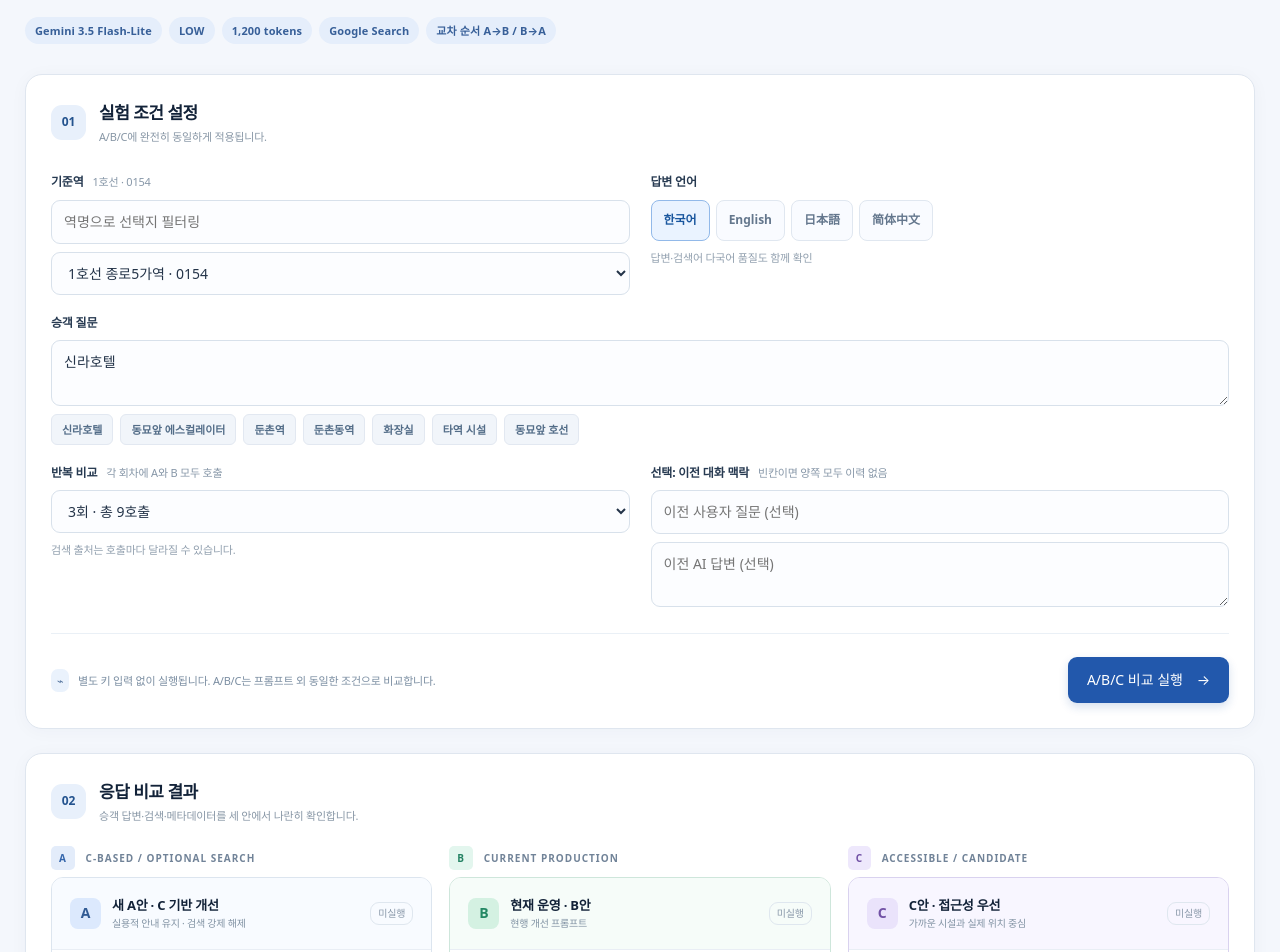
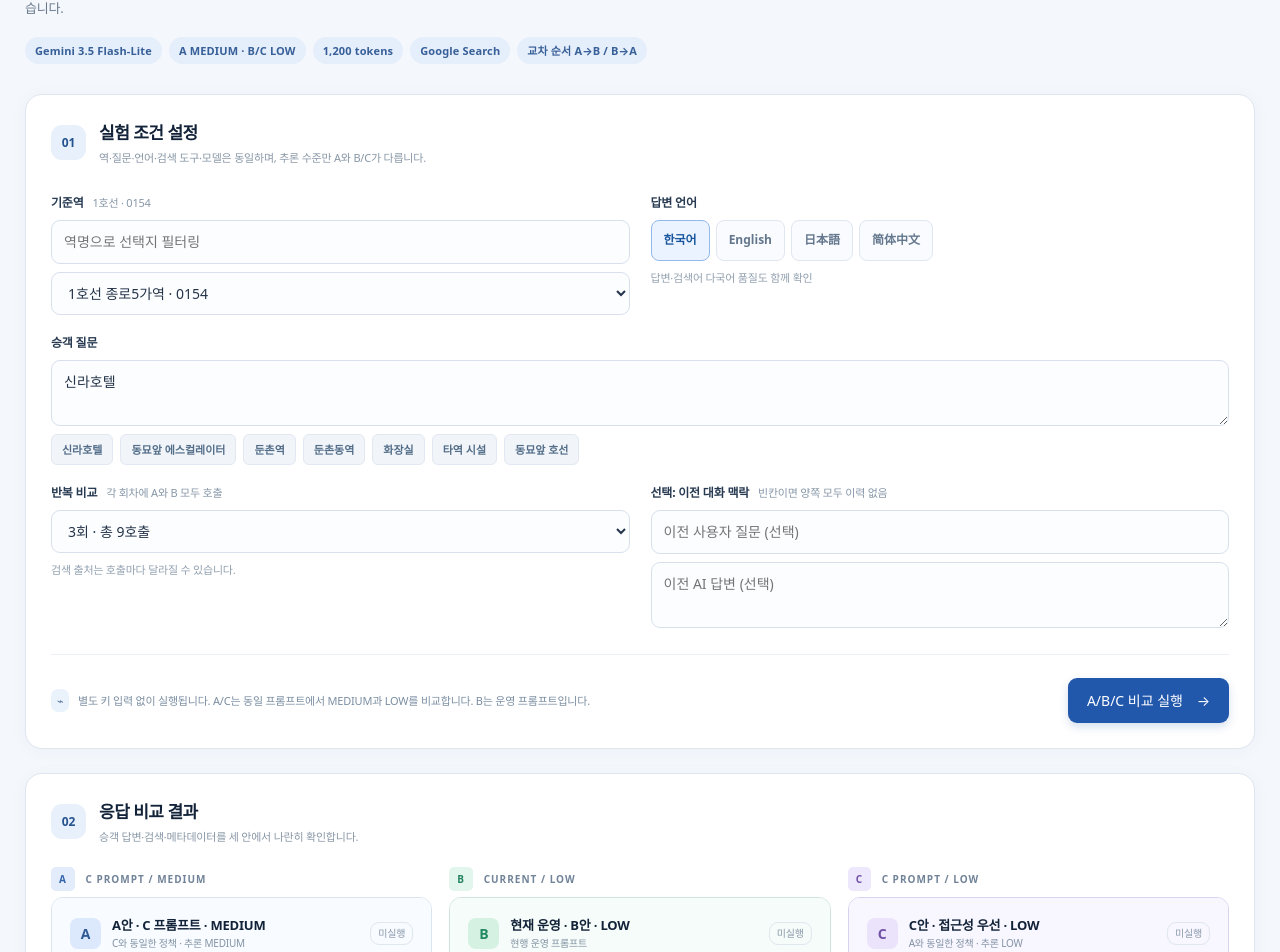
Before and after one commit to kochenkvj-code/subway-ai-guide, a Next.js app: page /search-lab/chat-ab in a window 1280 px wide. Shown: the part 219-1171 px from the top of the page. Built offline with nearby package versions, Linux system fonts and the light colour scheme.

Commit message:
Show lab A/C exact prompt match and MEDIUM versus LOW comparison

```diff
--- a/app/search-lab/chat-ab/ChatAB.jsx
+++ b/app/search-lab/chat-ab/ChatAB.jsx
@@ -19,7 +19,7 @@ const avg=(runs,variant,field)=>{const a=runs.map(x=>x[variant]?.[field]).filter
 const isHttp=url=>{try{return ['http:','https:'].includes(new URL(url).protocol);}catch{return false;}};
 
 function ResultCard({type,data}){
-  const labels={A:['새 A안 · C 기반 개선','실용적 안내 유지 · 검색 강제 해제'],B:['현재 운영 · B안','현행 개선 프롬프트'],C:['C안 · 접근성 우선','가까운 시설과 실제 위치 중심']};
+  const labels={A:['A안 · C 프롬프트 · MEDIUM','C와 동일한 정책 · 추론 MEDIUM'],B:['현재 운영 · B안 · LOW','현행 운영 프롬프트'],C:['C안 · 접근성 우선 · LOW','A와 동일한 정책 · 추론 LOW']};
   return <article className={'cab-result cab-result-'+type.toLowerCase()}>
     <div className="cab-result-head">
       <div className="cab-result-ident">
@@ -38,6 +38,7 @@ function ResultCard({type,data}){
       <div className="cab-answer-label">승객에게 보이는 답변</div>
       <div className="cab-answer">{data.answer}</div>
       <div className="cab-meta-grid">
+        <div><span>추론 수준</span><strong>{data.thinkingLevel|| (type==='A'?'MEDIUM':'LOW')}</strong></div>
         <div><span>추천 메뉴</span><strong>{data.recommendedMenu||'없음'}</strong></div>
         <div><span>목적지 검색어</span><strong>{data.routeQuery||'없음'}</strong></div>
         <div><span>종료 사유</span><strong>{data.finishReason||'—'}</strong></div>
@@ -131,7 +132,7 @@ export default function ChatAB(){
     }finally{setBusy(false);controllerRef.current=null;}
   }
   function download(){
-    const data={exportedAt:new Date().toISOString(),configuration:{stationCode,station:cleanName(station),lang,question,repeat,variants:['A','B','C'],contextIncluded:!!activeHistory,model:'gemini-3.5-flash-lite',thinking:'LOW',maxOutputTokens:1200,googleSearch:true},runs};
+    const data={exportedAt:new Date().toISOString(),configuration:{stationCode,station:cleanName(station),lang,question,repeat,variants:['A','B','C'],contextIncluded:!!activeHistory,model:'gemini-3.5-flash-lite',thinking:{A:'MEDIUM',B:'LOW',C:'LOW'},maxOutputTokens:1200,googleSearch:true},runs};
     const blob=new Blob([JSON.stringify(data,null,2)],{type:'application/json;charset=utf-8'});
     const url=URL.createObjectURL(blob),a=document.createElement('a');
     a.href=url;a.download='chat-policy-abc-'+Date.now()+'.json';
@@ -146,12 +147,12 @@ export default function ChatAB(){
       <section className="cab-hero">
         <div className="cab-kicker"><span className="cab-live-dot"></span> PROMPT COMPARISON · v1.2</div>
         <h1>일반 채팅 <em>응답 정책 A/B/C 실험실</em></h1>
-        <p>새 A(C안 기반 · 검증 의무 완화)·현재 운영 B·기존 C를 <strong>같은 모델·검색·시스템 지침·언어·파서</strong>로 비교합니다. 운영 채팅은 변경하지 않습니다.</p>
-        <div className="cab-hero-meta"><span>Gemini 3.5 Flash-Lite</span><span>LOW</span><span>1,200 tokens</span><span>Google Search</span><span>교차 순서 A→B / B→A</span></div>
+        <p>A와 C는 <strong>완전히 같은 C안 프롬프트</strong>로, A는 추론 MEDIUM·C는 LOW로 비교합니다. B는 기존 운영 프롬프트·LOW입니다. 운영 채팅은 변경하지 않습니다.</p>
+        <div className="cab-hero-meta"><span>Gemini 3.5 Flash-Lite</span><span>A MEDIUM · B/C LOW</span><span>1,200 tokens</span><span>Google Search</span><span>교차 순서 A→B / B→A</span></div>
       </section>
 
       <section className="cab-config">
-        <div className="cab-section-title"><span className="cab-section-num">01</span><div><h2>실험 조건 설정</h2><p>A/B/C에 완전히 동일하게 적용됩니다.</p></div></div>
+        <div className="cab-section-title"><span className="cab-section-num">01</span><div><h2>실험 조건 설정</h2><p>역·질문·언어·검색 도구·모델은 동일하며, 추론 수준만 A와 B/C가 다릅니다.</p></div></div>
         <div className="cab-form-grid">
           <label className="cab-field"><span>기준역 <small>{station?station.line+'호선 · '+station.stationCode:''}</small></span><input type="text" value={filter} onChange={e=>setFilter(e.target.value)} placeholder="역명으로 선택지 필터링" aria-label="역명 검색" /><select value={stationCode} onChange={e=>setStationCode(e.target.value)} aria-label="기준역 선택">{!options.some(s=>s.stationCode===stationCode)&&station&&<option value={stationCode}>{station.line}호선 {cleanName(station)} · {station.stationCode}</option>}{options.map(s=><option key={s.stationCode} value={s.stationCode}>{s.line}호선 {cleanName(s)} · {s.stationCode}</option>)}</select></label>
           <div className="cab-field"><span>답변 언어</span><div className="cab-language">{LANGUAGES.map(([id,label])=><button type="button" key={id} className={lang===id?'active':''} onClick={()=>setLang(id)}>{label}</button>)}</div><span className="cab-field-hint">답변·검색어 다국어 품질도 함께 확인</span></div>
@@ -160,7 +161,7 @@ export default function ChatAB(){
           <div className="cab-field cab-context"><span>선택: 이전 대화 맥락 <small>빈칸이면 양쪽 모두 이력 없음</small></span><input value={contextQuestion} onChange={e=>setContextQuestion(e.target.value)} maxLength={500} placeholder="이전 사용자 질문 (선택)" /><textarea value={contextAnswer} onChange={e=>setContextAnswer(e.target.value)} rows={2} maxLength={2500} placeholder="이전 AI 답변 (선택)" /></div>
         </div>
         <div className="cab-runbar">
-          <div className="cab-run-caption"><span className="cab-lock">⌁</span> 별도 키 입력 없이 실행됩니다. A/B/C는 프롬프트 외 동일한 조건으로 비교합니다.</div>
+          <div className="cab-run-caption"><span className="cab-lock">⌁</span> 별도 키 입력 없이 실행됩니다. A/C는 동일 프롬프트에서 MEDIUM과 LOW를 비교합니다. B는 운영 프롬프트입니다.</div>
           <div className="cab-run-actions">{busy&&<button type="button" className="cab-secondary" onClick={()=>controllerRef.current?.abort()}>남은 호출 중단</button>}<button type="button" className="cab-primary" disabled={busy||!question.trim()} onClick={execute}>{busy?'실험 진행 중 · '+completed+'/'+(repeat*3):'A/B/C 비교 실행'} <span>→</span></button></div>
         </div>
         {notice&&<div role="alert" className="cab-notice">{notice}</div>}
@@ -171,7 +172,7 @@ export default function ChatAB(){
           <div className="cab-section-title"><span className="cab-section-num">02</span><div><h2>응답 비교 결과</h2><p>승객 답변·검색·메타데이터를 세 안에서 나란히 확인합니다.</p></div></div>
           <div className="cab-results-actions">{runs.length>0&&<><label>회차 <select value={Math.min(roundIndex,runs.length-1)} onChange={e=>setRoundIndex(Number(e.target.value))}>{runs.map((r,i)=><option key={i} value={i}>{i+1}회 · {r.order}</option>)}</select></label><button type="button" onClick={download} className="cab-export">JSON 결과 저장 ↓</button></>}</div>
         </div>
-        <div className="cab-compare-head"><div><span>A</span> C-BASED / OPTIONAL SEARCH</div><div><span>B</span> CURRENT PRODUCTION</div><div><span>C</span> ACCESSIBLE / CANDIDATE</div></div>
+        <div className="cab-compare-head"><div><span>A</span> C PROMPT / MEDIUM</div><div><span>B</span> CURRENT / LOW</div><div><span>C</span> C PROMPT / LOW</div></div>
         <div className="cab-result-grid"><ResultCard type="A" data={selected?.A}/><ResultCard type="B" data={selected?.B}/><ResultCard type="C" data={selected?.C}/></div>
         {runs.length>0&&<div className="cab-summary">
           <div className="cab-summary-title"><h3>반복 실험 요약</h3><p>실제로 Gemini가 완료된 호출만 평균에 반영 · 성공한 완전한 A/B/C 세트 {completedTriples}회</p></div>
```
